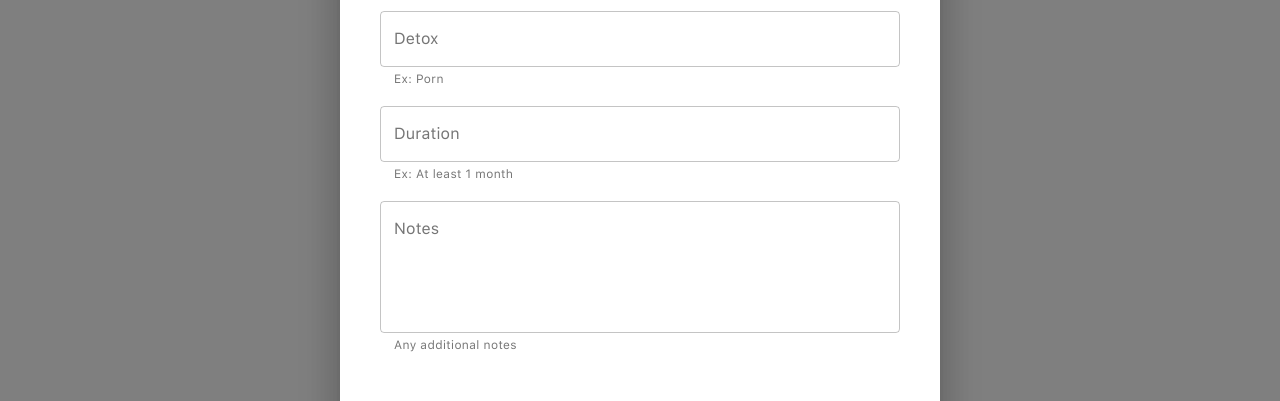
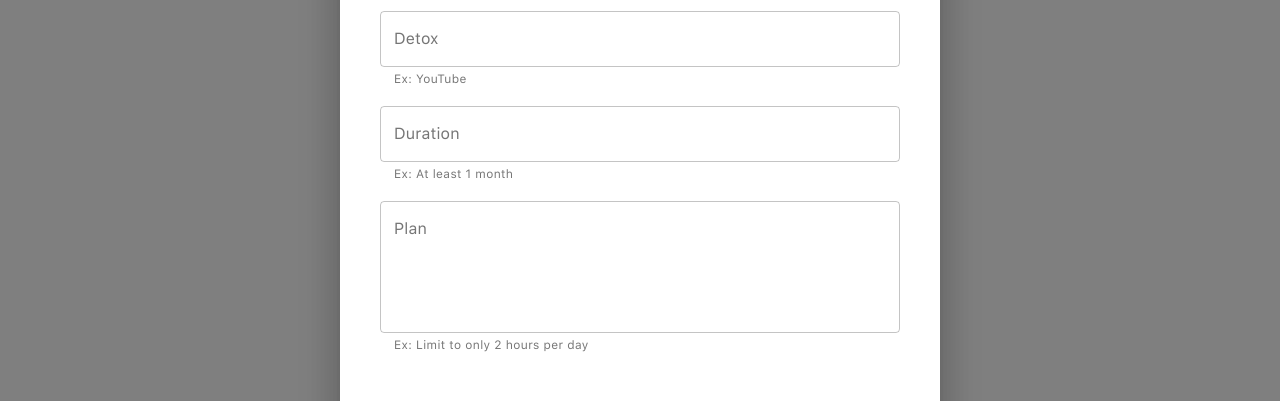
Before and after one commit to daniel-sungwon-lee/Dopetox, a React (Create React App) app in the folder client/: page / in a window 1280 px wide. Both pictures are taken after a click on the button "Add". Shown: the part 230-631 px from the top of the page. Built offline with nearby package versions, Linux system fonts and the light colour scheme; no server answers.

Commit message:
changed stuff

```diff
--- a/client/src/components/add.jsx
+++ b/client/src/components/add.jsx
@@ -36,7 +36,7 @@ export default function Add(props) {
   const [username, setUsername] = useState('')
   const [detox, setDetox] = useState('')
   const [duration, setDuration] = useState('')
-  const [notes, setNotes] = useState('')
+  const [plan, setPlan] = useState('')
 
   const handleChange = (e) => {
     const { value, id } = e.target
@@ -52,8 +52,8 @@ export default function Add(props) {
       case 'duration':
         setDuration(value)
         break;
-      case 'notes':
-        setNotes(value)
+      case 'plan':
+        setPlan(value)
         break;
     }
   }
@@ -62,7 +62,7 @@ export default function Add(props) {
     setUsername('')
     setDetox('')
     setDuration('')
-    setNotes('')
+    setPlan('')
     setOpen(false)
   }
 
@@ -70,7 +70,7 @@ export default function Add(props) {
     e.preventDefault()
     setProgress('')
 
-    const reqBody = { username, detox, duration, notes }
+    const reqBody = { username, detox, duration, plan }
     fetch('/api/detox', {
       method: "POST",
       headers: { "Content-Type": "application/json" },
@@ -80,7 +80,7 @@ export default function Add(props) {
         setUsername('')
         setDetox('')
         setDuration('')
-        setNotes('')
+        setPlan('')
         setOpen(false)
         setProgress('d-none')
       })
@@ -106,7 +106,7 @@ export default function Add(props) {
 
             <div className="mb-3">
               <TextField multiline id="detox" variant="outlined" label="Detox" classes={{root: classes.textarea}} value={detox}
-               helperText="Ex: Porn" required InputLabelProps={{required: false}} fullWidth onChange={handleChange} />
+               helperText="Ex: YouTube" required InputLabelProps={{required: false}} fullWidth onChange={handleChange} />
             </div>
 
             <div className="mb-3">
@@ -115,9 +115,9 @@ export default function Add(props) {
             </div>
 
             <div className="mb-3">
-              <TextField multiline id="notes" variant="outlined" label="Notes" classes={{ root: classes.textarea }}
-                helperText="Any additional notes" required InputLabelProps={{ required: false }} fullWidth
-                rows={5} onChange={handleChange} value={notes} />
+              <TextField multiline id="plan" variant="outlined" label="Plan" classes={{ root: classes.textarea }}
+                helperText="Ex: Limit to only 2 hours per day" required InputLabelProps={{ required: false }} fullWidth
+                rows={5} onChange={handleChange} value={plan} />
             </div>
 
           </DialogContent>
--- a/client/src/pages/home.jsx
+++ b/client/src/pages/home.jsx
@@ -1,5 +1,5 @@
 import React, { useEffect, useState } from 'react';
-import { Paper } from '@material-ui/core';
+import { CardContent, CardHeader, Paper } from '@material-ui/core';
 
 export default function Home(props) {
   const { setProgress } = props
@@ -23,14 +23,23 @@ export default function Home(props) {
       <div>
         {
           data.map(post => {
-            const { id, username, detox, duration, notes } = post
+            const { id, username, detox, duration, plan, createdAt } = post
+            const dateArr = createdAt.split("T")
+            const [date] = dateArr
 
             return (
-              <Paper key={id} className="p-5">
-                <h3>{username}</h3>
-                <h3>{detox}</h3>
-                <h4>{duration}</h4>
-                <h4>{notes}</h4>
+              <Paper key={id} className="p-4 mb-5">
+
+                <CardHeader title={detox} subheader={username} />
+                <CardContent>
+                  <h5>Duration of detox:</h5>
+                  <h6>{duration}</h6>
+                  <h5>Game plan:</h5>
+                  <h6>{plan}</h6>
+                  <h5>Start date:</h5>
+                  <h6>{date}</h6>
+                </CardContent>
+
               </Paper>
             )
           })
```
Also changed, not shown: 2 other files (tests, documents, lock files or other folders).
